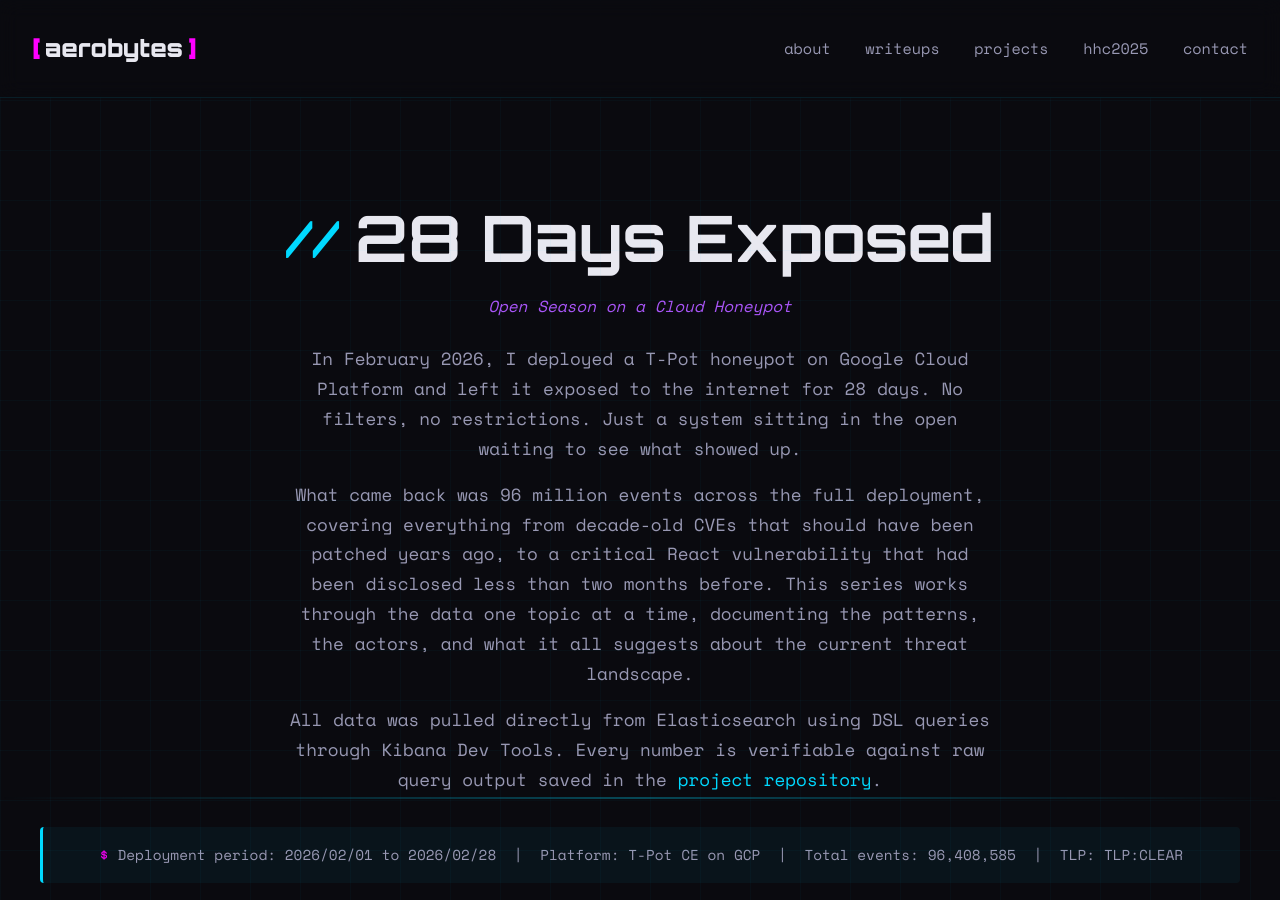
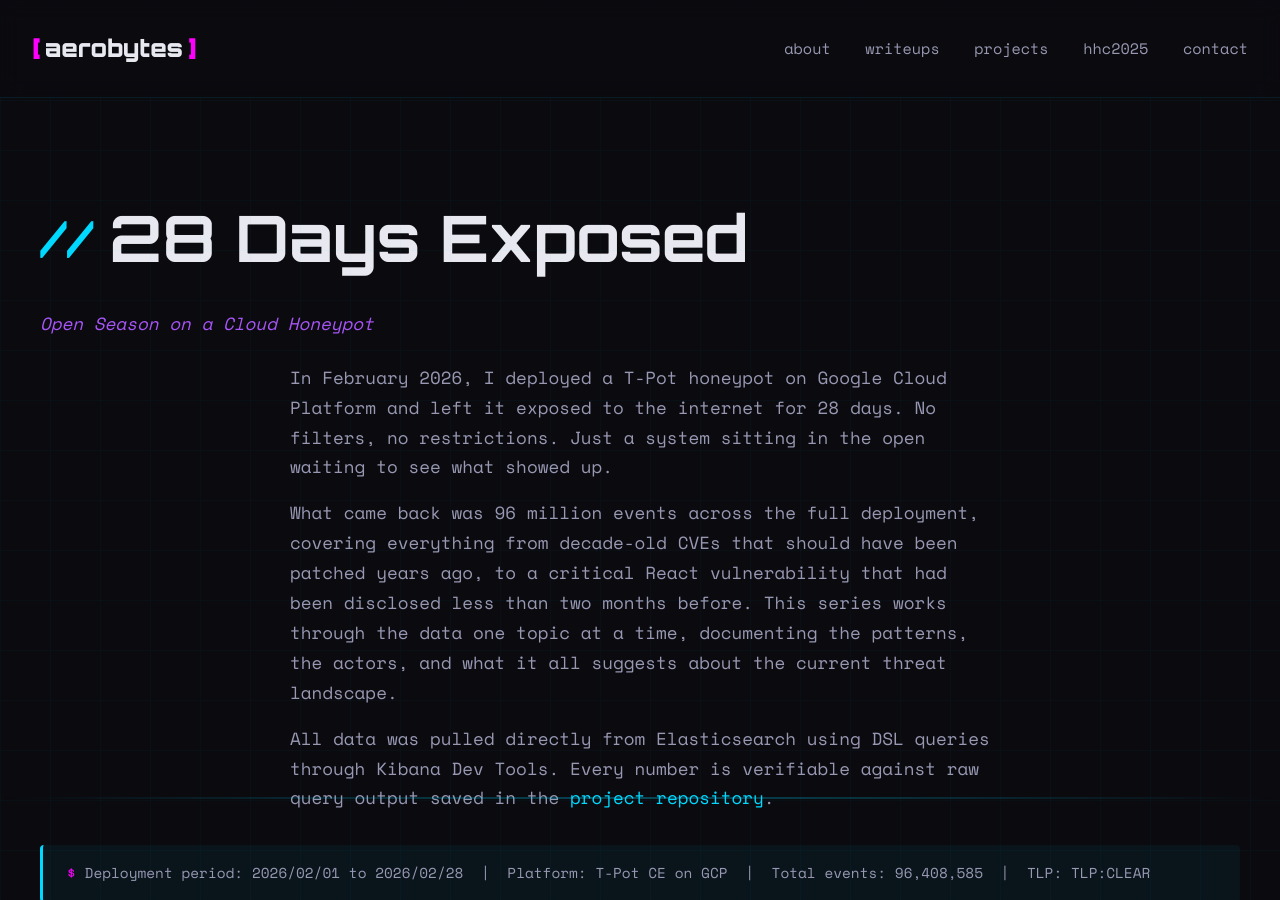
Before and after one commit to Aeronique/aerobytes-site, a Jekyll site: the page built from honeypot-threat-research.html, in a window 1280 px wide and 900 px high. Built offline with Jekyll 4.4.1, drawn with Linux system fonts in a browser that asks for light colours.

Commit message:
Update honeypot-threat-research.html

```diff
--- a/honeypot-threat-research.html
+++ b/honeypot-threat-research.html
@@ -6,17 +6,17 @@ permalink: /honeypot-threat-research/
 
 <section class="writeups-page">
     <div class="container">
-        <div class="page-header">
-            <h1 class="page-title">
+        <div class="page-header" style="text-align: left;">
+            <h1 class="page-title" style="justify-content: flex-start;">
                 <span class="section-number">//</span>
                 <span>28 Days Exposed</span>
             </h1>
-            <p style="color: var(--cyber-purple); font-style: italic; font-size: 1rem; margin-top: -1rem; margin-bottom: 1.5rem;">Open Season on a Cloud Honeypot</p>
-            <p class="page-description">In February 2026, I deployed a T-Pot honeypot on Google Cloud Platform and left it exposed to the internet for 28 days. No filters, no restrictions. Just a system sitting in the open waiting to see what showed up.</p>
-            <p class="page-description" style="margin-top: 1rem;">What came back was 96 million events across the full deployment, covering everything from decade-old CVEs that should have been patched years ago, to a critical React vulnerability that had been disclosed less than two months before. This series works through the data one topic at a time, documenting the patterns, the actors, and what it all suggests about the current threat landscape.</p>
-            <p class="page-description" style="margin-top: 1rem;">All data was pulled directly from Elasticsearch using DSL queries through Kibana Dev Tools. Every number is verifiable against raw query output saved in the <a href="https://github.com/Aeronique/honeypot-threat-research" target="_blank" class="inline-link">project repository</a>.</p>
+            <p style="color: var(--cyber-purple); font-style: italic; font-size: 1.1rem; margin-bottom: 1.5rem;">Open Season on a Cloud Honeypot</p>
+            <p class="page-description" style="text-align: left;">In February 2026, I deployed a T-Pot honeypot on Google Cloud Platform and left it exposed to the internet for 28 days. No filters, no restrictions. Just a system sitting in the open waiting to see what showed up.</p>
+            <p class="page-description" style="margin-top: 1rem; text-align: left;">What came back was 96 million events across the full deployment, covering everything from decade-old CVEs that should have been patched years ago, to a critical React vulnerability that had been disclosed less than two months before. This series works through the data one topic at a time, documenting the patterns, the actors, and what it all suggests about the current threat landscape.</p>
+            <p class="page-description" style="margin-top: 1rem; text-align: left;">All data was pulled directly from Elasticsearch using DSL queries through Kibana Dev Tools. Every number is verifiable against raw query output saved in the <a href="https://github.com/Aeronique/honeypot-threat-research" target="_blank" class="inline-link">project repository</a>.</p>
 
-            <div style="margin-top: 2rem; padding: 1rem 1.5rem; background: rgba(0, 217, 255, 0.05); border-left: 3px solid var(--cyber-blue); border-radius: 4px; font-size: 0.9rem; color: var(--text-secondary);">
+            <div style="margin-top: 2rem; padding: 1rem 1.5rem; background: rgba(0, 217, 255, 0.05); border-left: 3px solid var(--cyber-blue); border-radius: 4px; font-size: 0.9rem; color: var(--text-secondary); text-align: left;">
                 <span style="color: var(--cyber-magenta);">$</span> Deployment period: 2026/02/01 to 2026/02/28 &nbsp;|&nbsp; Platform: T-Pot CE on GCP &nbsp;|&nbsp; Total events: 96,408,585 &nbsp;|&nbsp; TLP: TLP:CLEAR
             </div>
         </div>
```
